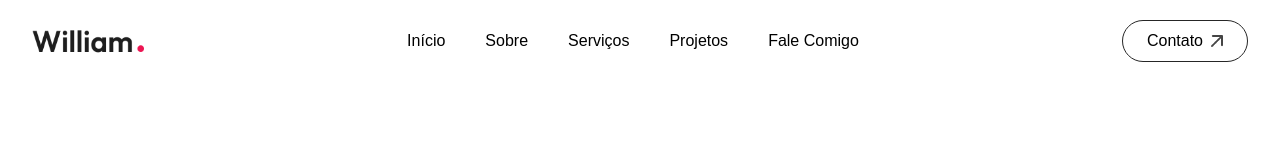
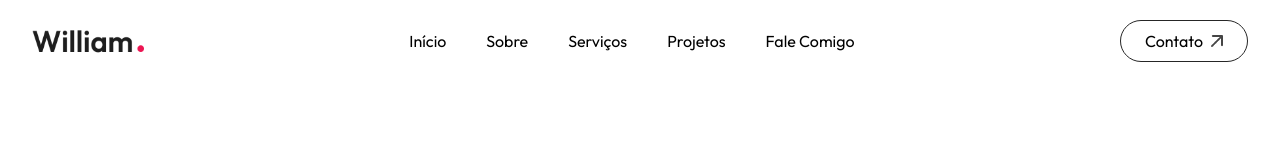
Before and after one commit to Jovinull/portfolio, a Next.js app: page / in a window 1280 px wide. Shown: the top 160 px of the page. Built offline with nearby package versions, Linux system fonts and the light colour scheme; a web font is replaced by a local one.

Commit message:
feat: preparando o globals para modo escuro

```diff
--- a/app/globals.css
+++ b/app/globals.css
@@ -1,5 +1,18 @@
 @import "tailwindcss";
 
-* {
-  font-family: var(--font-outfit);
+@theme {
+  /* Cores personalizadas */
+  --color-light-hover: #fcf4ff;
+  --color-dark-hover: #2a004a;
+  --color-dark-theme: #11001f;
+
+  /* Fontes personalizadas */
+  --font-sans: "Outfit", sans-serif;
+  --font-display: "Ovo", serif;
 }
+
+@layer base {
+  * {
+    font-family: var(--font-sans);
+  }
+}
```
